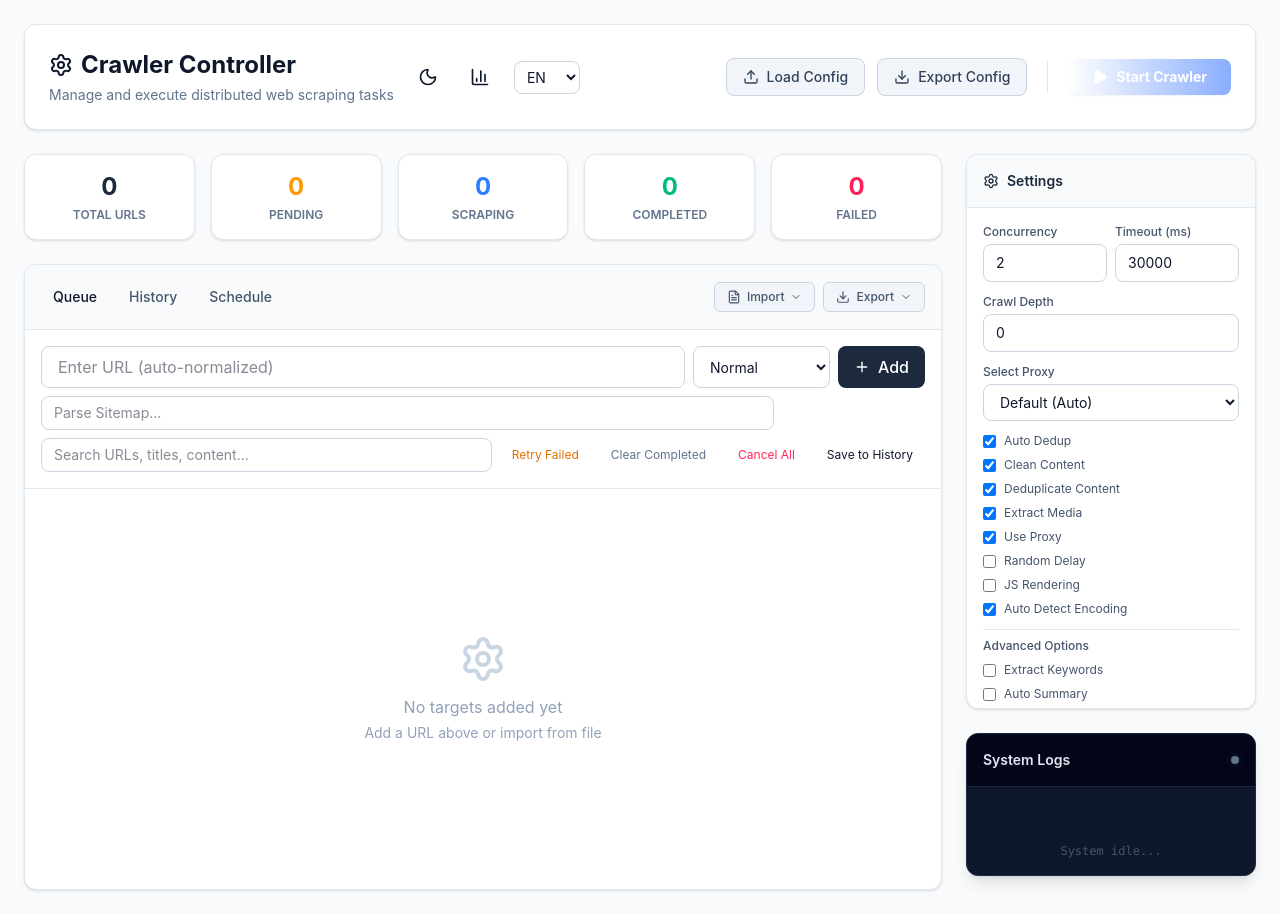
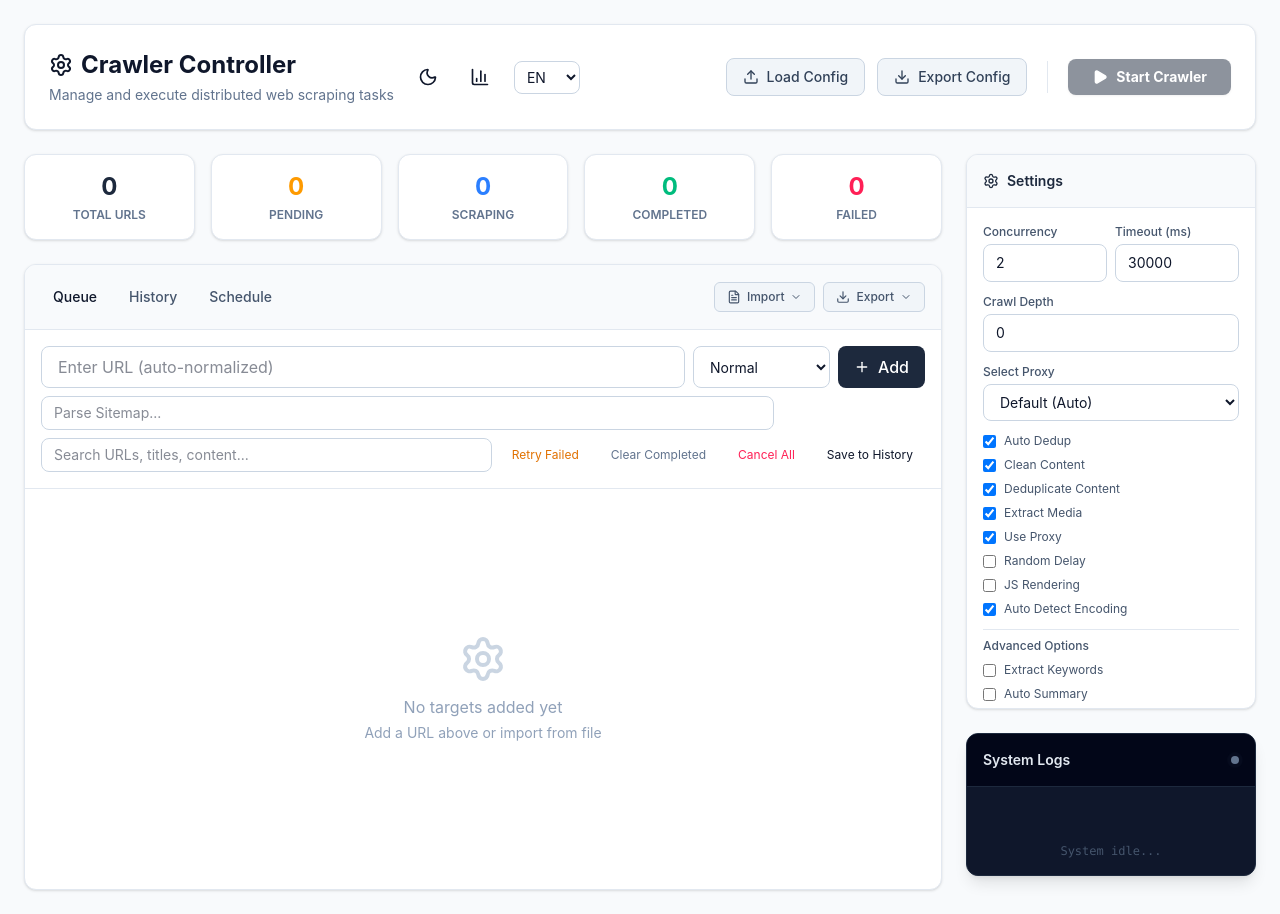
Before and after one commit to memory125/Web-Scraping-System, a React (Vite) app: page / in a window 1280 px wide. Built offline with nearby package versions, Linux system fonts and the light colour scheme.

Commit message:
Fix start button color to match other buttons

```diff
--- a/src/App.tsx
+++ b/src/App.tsx
@@ -781,7 +781,7 @@ export default function App() {
               <button
                 onClick={() => { setCrawlState('running'); addLog('info', 'Crawling started'); }}
                 disabled={targets.filter(t => t.status === 'pending').length === 0}
-                className="inline-flex items-center gap-2 px-6 py-2 rounded-lg text-sm font-bold text-white transition-colors shadow-sm bg-gradient-to-r from-indigo-600 to-blue-600 hover:from-indigo-700 hover:to-blue-700 disabled:opacity-50 disabled:cursor-not-allowed"
+                className="inline-flex items-center gap-2 px-6 py-2 rounded-lg text-sm font-bold transition-colors shadow-sm bg-slate-800 hover:bg-slate-900 dark:bg-slate-600 dark:hover:bg-slate-500 text-white disabled:opacity-50 disabled:cursor-not-allowed"
               >
                 <Play className="w-4 h-4 fill-current" /> {t.startCrawler}
               </button>
```
